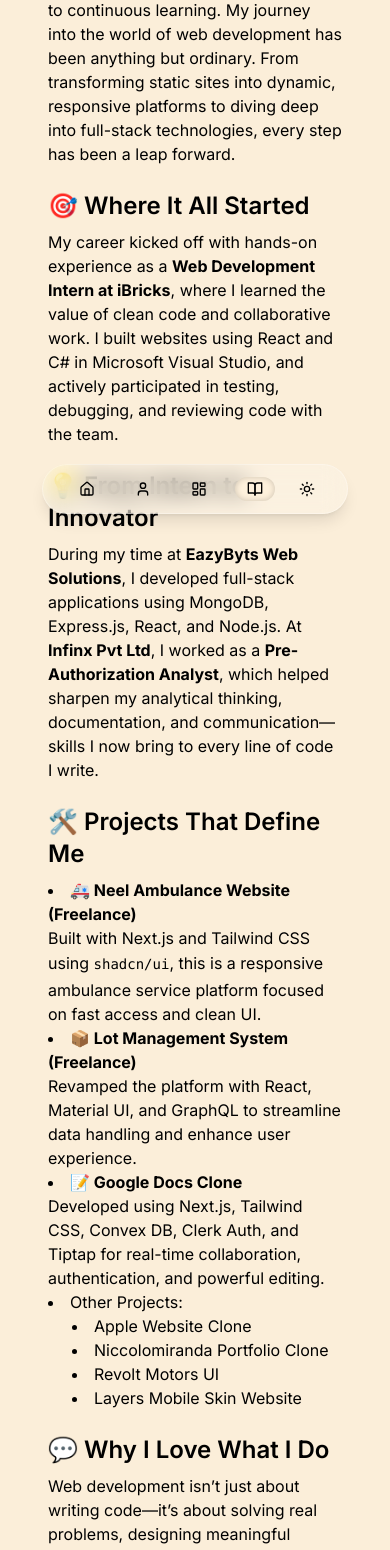
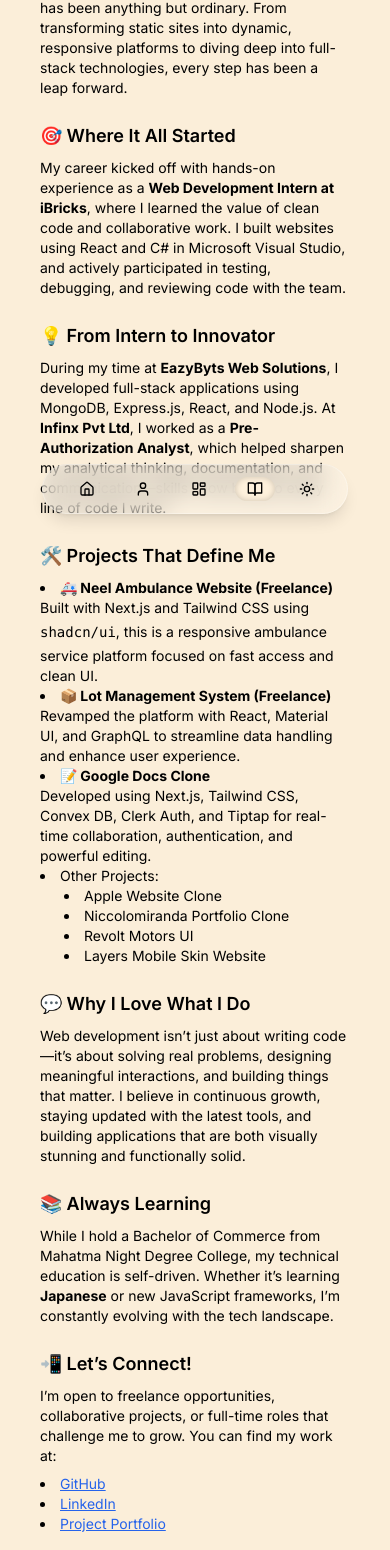
Before and after one commit to NikeshSoni/Nike-dev, a Next.js app: page /blogs in a window 390 px wide. Shown: the part 290-1840 px from the top of the page. Built offline with nearby package versions, Linux system fonts and the light colour scheme.

Commit message:
Refactor Blog page for improved styling and content consistency. Update headings and paragraph formatting for better responsiveness and readability across devices.

```diff
--- a/src/app/(routes)/blogs/page.tsx
+++ b/src/app/(routes)/blogs/page.tsx
@@ -2,30 +2,30 @@
 
 const Blogpage = () => {
   return (
-    <div className="p-6 max-w-4xl mx-auto">
-     <h1 className="text-2xl md:text-2xl font-bold mb-4">
+    <div className="p-4 sm:p-6 max-w-4xl mx-auto">
+      <h1 className="text-2xl sm:text-3xl font-bold mb-4">
         🚀 From Freelance Projects to Full-Stack Innovation: My Journey as a MERN Developer
       </h1>
 
-      <p className="mb-4">
+      <p className="text-sm sm:text-base mb-4">
         Hi, I’m <strong>Nikesh Rajbhar</strong>, a passionate MERN Stack Developer driven by curiosity, creativity, and a commitment to continuous learning.
         My journey into the world of web development has been anything but ordinary. From transforming static sites into dynamic, responsive platforms to diving deep into full-stack technologies, every step has been a leap forward.
       </p>
 
-      <h2 className="text-2xl font-semibold mt-6 mb-2">🎯 Where It All Started</h2>
-      <p className="mb-4">
+      <h2 className="text-lg sm:text-2xl font-semibold mt-6 mb-2">🎯 Where It All Started</h2>
+      <p className="text-sm sm:text-base mb-4">
         My career kicked off with hands-on experience as a <strong>Web Development Intern at iBricks</strong>, where I learned the value of clean code and collaborative work.
         I built websites using React and C# in Microsoft Visual Studio, and actively participated in testing, debugging, and reviewing code with the team.
       </p>
 
-      <h2 className="text-2xl font-semibold mt-6 mb-2">💡 From Intern to Innovator</h2>
-      <p className="mb-4">
+      <h2 className="text-lg sm:text-2xl font-semibold mt-6 mb-2">💡 From Intern to Innovator</h2>
+      <p className="text-sm sm:text-base mb-4">
         During my time at <strong>EazyByts Web Solutions</strong>, I developed full-stack applications using MongoDB, Express.js, React, and Node.js.
         At <strong>Infinx Pvt Ltd</strong>, I worked as a <strong>Pre-Authorization Analyst</strong>, which helped sharpen my analytical thinking, documentation, and communication—skills I now bring to every line of code I write.
       </p>
 
-      <h2 className="text-2xl font-semibold mt-6 mb-2">🛠️ Projects That Define Me</h2>
-      <ul className="list-disc list-inside mb-4">
+      <h2 className="text-lg sm:text-2xl font-semibold mt-6 mb-2">🛠️ Projects That Define Me</h2>
+      <ul className="list-disc list-inside text-sm sm:text-base mb-4">
         <li>
           <strong>🚑 Neel Ambulance Website (Freelance)</strong><br />
           Built with Next.js and Tailwind CSS using <code>shadcn/ui</code>, this is a responsive ambulance service platform focused on fast access and clean UI.
@@ -49,29 +49,29 @@
         </li>
       </ul>
 
-      <h2 className="text-2xl font-semibold mt-6 mb-2">💬 Why I Love What I Do</h2>
-      <p className="mb-4">
+      <h2 className="text-lg sm:text-2xl font-semibold mt-6 mb-2">💬 Why I Love What I Do</h2>
+      <p className="text-sm sm:text-base mb-4">
         Web development isn’t just about writing code—it’s about solving real problems, designing meaningful interactions, and building things that matter.
         I believe in continuous growth, staying updated with the latest tools, and building applications that are both visually stunning and functionally solid.
       </p>
 
-      <h2 className="text-2xl font-semibold mt-6 mb-2">📚 Always Learning</h2>
-      <p className="mb-4">
+      <h2 className="text-lg sm:text-2xl font-semibold mt-6 mb-2">📚 Always Learning</h2>
+      <p className="text-sm sm:text-base mb-4">
         While I hold a Bachelor of Commerce from Mahatma Night Degree College, my technical education is self-driven.
         Whether it’s learning <strong>Japanese</strong> or new JavaScript frameworks, I’m constantly evolving with the tech landscape.
       </p>
 
-      <h2 className="text-2xl font-semibold mt-6 mb-2">📲 Let’s Connect!</h2>
-      <p className="mb-2">
-        I m open to freelance opportunities, collaborative projects, or full-time roles that challenge me to grow. You can find my work at:
+      <h2 className="text-lg sm:text-2xl font-semibold mt-6 mb-2">📲 Let’s Connect!</h2>
+      <p className="text-sm sm:text-base mb-2">
+        I’m open to freelance opportunities, collaborative projects, or full-time roles that challenge me to grow. You can find my work at:
       </p>
-      <ul className="list-disc list-inside mb-6">
+      <ul className="list-disc list-inside text-sm sm:text-base mb-6">
         <li><a className="text-blue-600 underline" href="https://github.com/NikeshSoni" target="_blank" rel="noopener noreferrer">GitHub</a></li>
         <li><a className="text-blue-600 underline" href="https://www.linkedin.com/in/nikesh-rajbhar-13a20824b" target="_blank" rel="noopener noreferrer">LinkedIn</a></li>
         <li><a className="text-blue-600 underline" href="https://project-ambulance.vercel.app/" target="_blank" rel="noopener noreferrer">Project Portfolio</a></li>
       </ul>
 
-      <p>Thanks for reading! Let’s build something awesome together. 💻✨</p>
+      <p className="text-sm sm:text-base">Thanks for reading! Let’s build something awesome together. 💻✨</p>
     </div>
   );
 };
```
